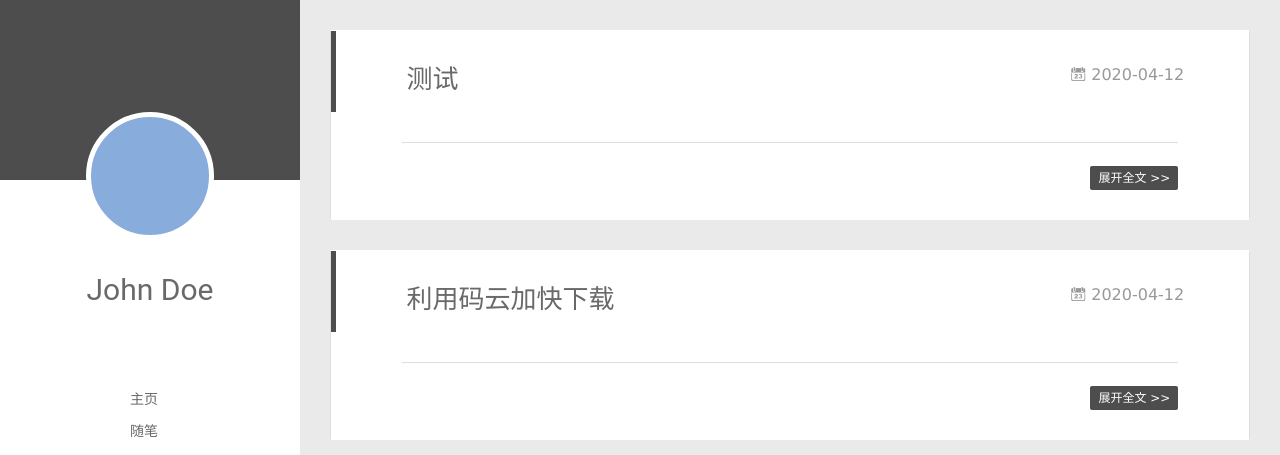
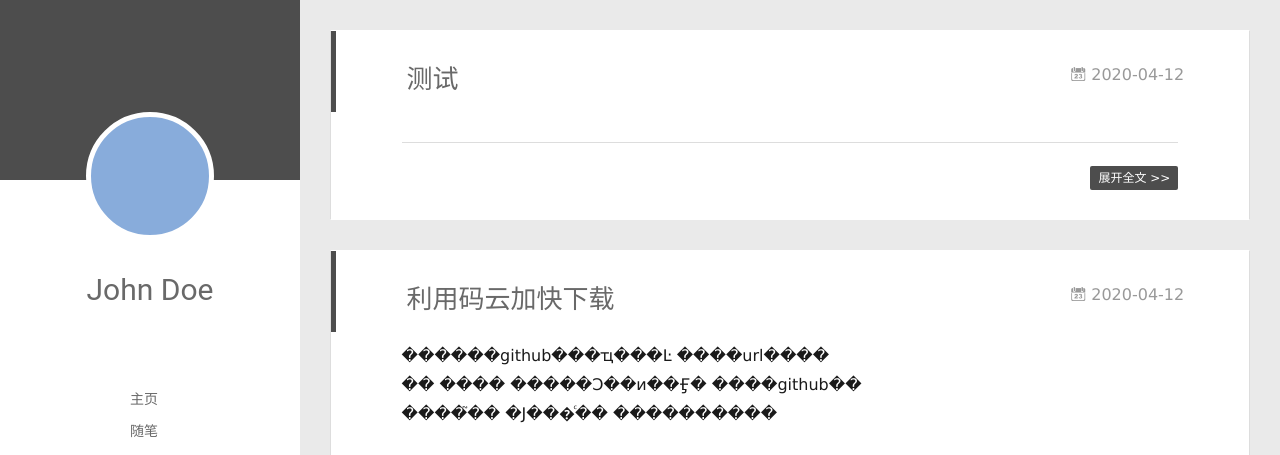
Before and after one commit to zaiwind/zaiwind.github.io, a plain HTML site: page index.html in a window 1280 px wide. Shown: the top 455 px of the page. Drawn offline with Linux system fonts and the light colour scheme.

Commit message:
Site updated: 2020-04-12 12:16:30

```diff
--- a/index.html
+++ b/index.html
@@ -234,6 +234,7 @@
 
     <div class="article-entry" itemprop="articleBody">
 
+        <p>������github���ҵ���Ŀ ����url����<br>�� ���� �����Ͻ��и��Ӻ� ����github��<br>����֮�� �Ϳ���ͨ�� ����������</p>
 
 
 
```
Also changed, not shown: 2020/04/12/利用码云加快下载/index.html (+5 -2 lines).
